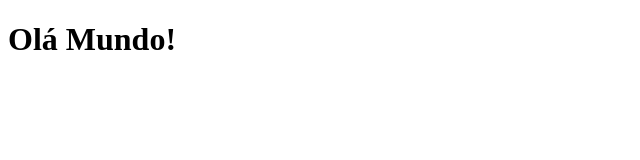
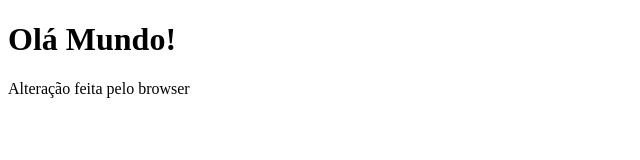
Before and after one commit to wlsilva27/Reposit-rio-Teste, a plain HTML site: page GitHub_teste/index.html in a window 1280 px wide. Shown: the whole page, without its empty margins (0-640 px from the left). Drawn offline with Linux system fonts and the light colour scheme.

Commit message:
Update index.html
Alterado pelo navegador Google Chrome.

```diff
--- a/GitHub_teste/index.html
+++ b/GitHub_teste/index.html
@@ -8,5 +8,6 @@
 </head>
 <body>
     <h1>Olá Mundo!</h1>
+    <p>Alteração feita pelo browser</p>
 </body>
 </html>
```
